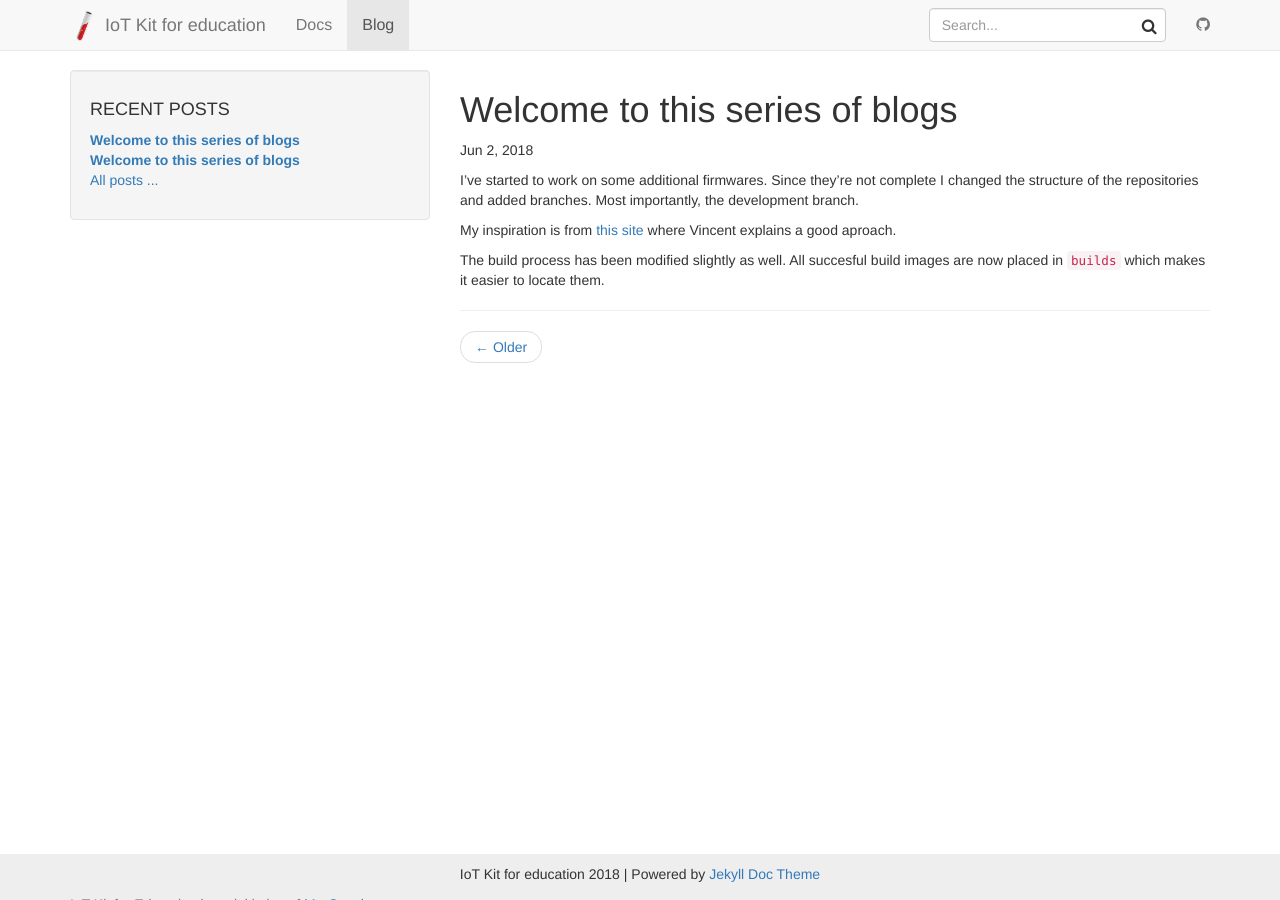
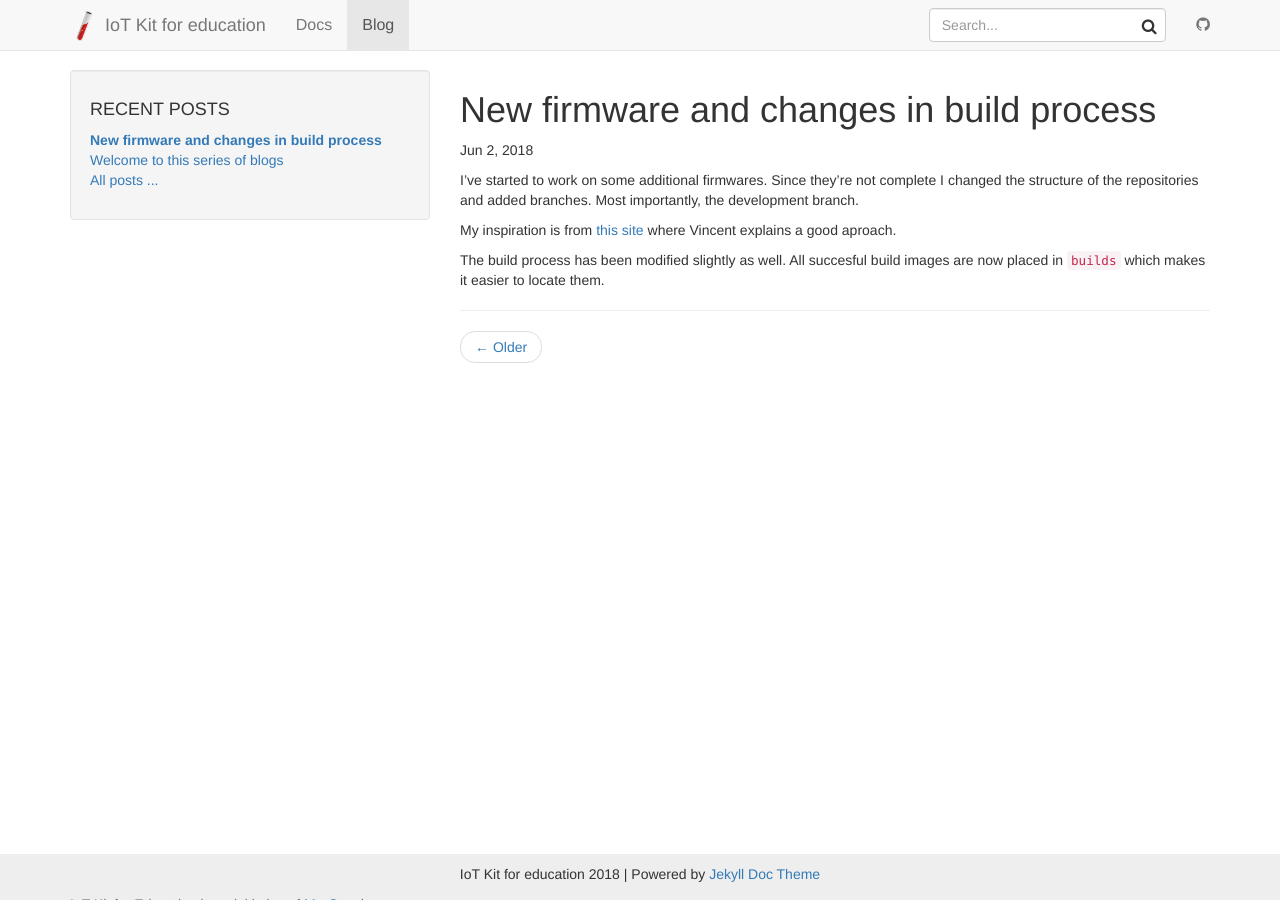
Before and after one commit to mverleun/IoT-Web, a Jekyll site: the page built from _posts/2018-06-02-changes-in-github-repositories.md, in a window 1280 px wide and 900 px high. Built offline with Jekyll 4.4.1, drawn with Linux system fonts in a browser that asks for light colours; nearby versions of some CDN libraries.

Commit message:
Changed title

```diff
--- a/_posts/2018-06-02-changes-in-github-repositories.md
+++ b/_posts/2018-06-02-changes-in-github-repositories.md
@@ -1,6 +1,6 @@
 ---
 layout: post
-title:  "Welcome to this series of blogs"
+title:  "New firmware and changes in build process"
 date:   2018-06-02 08:42:32 +0200
 categories: iotkit update
 ---
```
